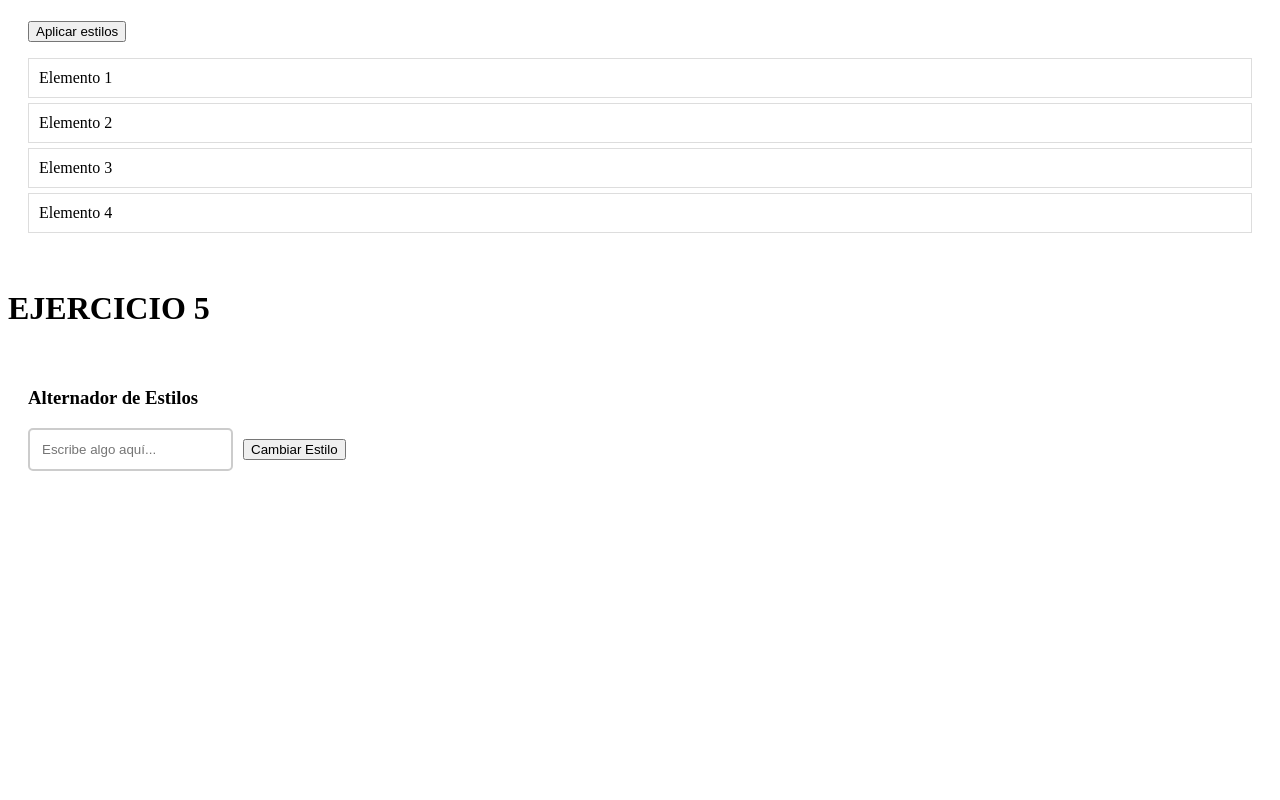
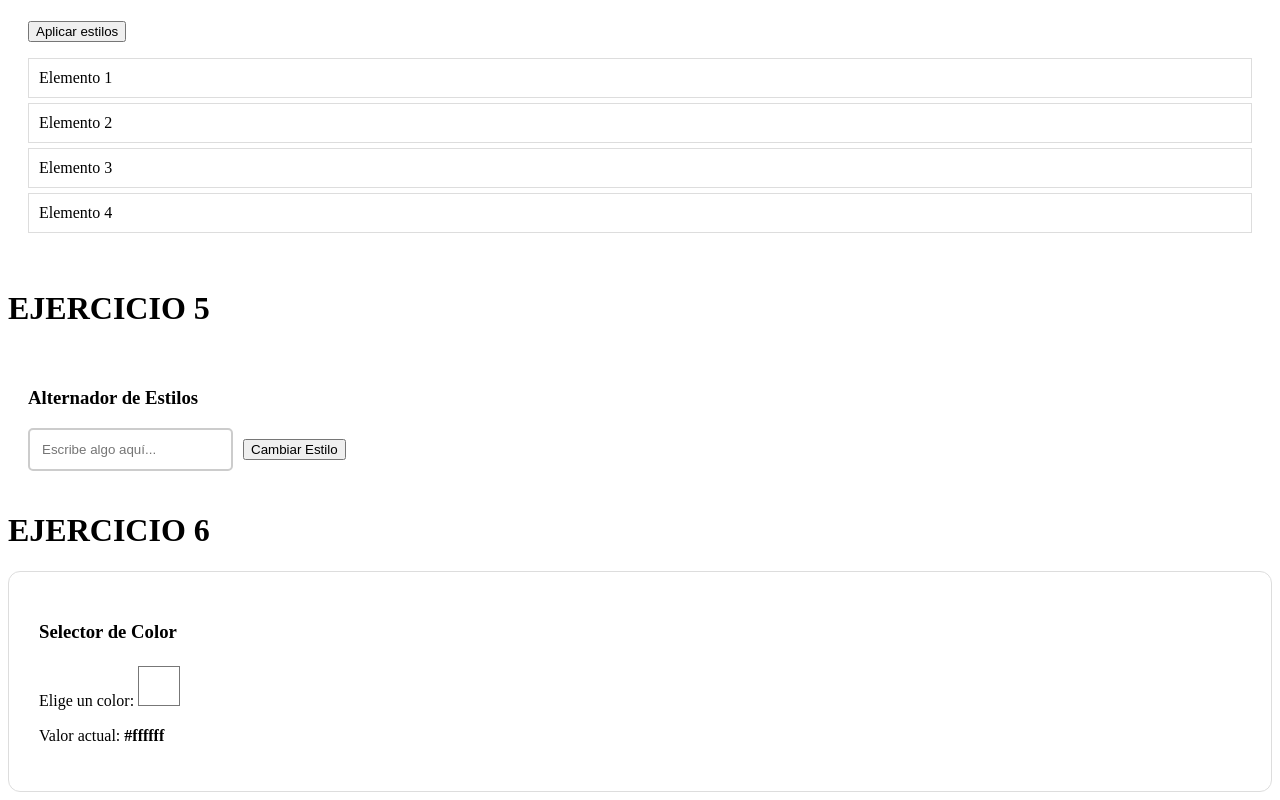
Before and after one commit to ShyWeyD0s/Angular-directivas-, an Angular app in the folder ejercicios/: page / in a window 1280 px wide. Shown: the part 638-1438 px from the top of the page. Before the commit the page ends 1137 px from the top, so only its background shows below. Built offline with nearby package versions, Linux system fonts and the light colour scheme.

Commit message:
ejercicio 6

```diff
--- a/ejercicios/src/app/app.html
+++ b/ejercicios/src/app/app.html
@@ -12,3 +12,6 @@
 
 <h1>EJERCICIO 5</h1>
 <app-ejercicio5></app-ejercicio5>
+
+<h1>EJERCICIO 6</h1>
+<app-ejercicio6></app-ejercicio6>
--- a/ejercicios/src/app/app.ts
+++ b/ejercicios/src/app/app.ts
@@ -4,10 +4,11 @@ import { Ejercicio2 } from './components/ejercicio2/ejercicio2';
 import { Ejercicio3 } from './components/ejercicio3/ejercicio3';
 import { Ejercicio4 } from './components/ejercicio4/ejercicio4';
 import { Ejercicio5 } from './components/ejercicio5/ejercicio5';
+import { Ejercicio6 } from './components/ejercicio6/ejercicio6';
 
 @Component({
   selector: 'app-root',
-  imports: [TareaComponent, Ejercicio2, Ejercicio3, Ejercicio4, Ejercicio5],
+  imports: [TareaComponent, Ejercicio2, Ejercicio3, Ejercicio4, Ejercicio5, Ejercicio6],
   templateUrl: './app.html',
   styleUrl: './app.css'
 })
--- /dev/null
+++ b/ejercicios/src/app/components/ejercicio6/ejercicio6.css
@@ -0,0 +1,14 @@
+.contenedor {
+    padding: 30px;
+    border-radius: 12px;
+    border: 1px solid #ddd;
+    transition: background-color 0.2s ease;
+}
+
+input[type="color"] {
+    border: none;
+    width: 50px;
+    height: 50px;
+    cursor: pointer;
+    background: none;
+}
--- /dev/null
+++ b/ejercicios/src/app/components/ejercicio6/ejercicio6.html
@@ -0,0 +1,8 @@
+<div class="contenedor" [style.background-color]="colorFondo">
+    <h3>Selector de Color</h3>
+
+    <label>Elige un color:</label>
+    <input type="color" [(ngModel)]="colorFondo">
+
+    <p>Valor actual: <strong>{{ colorFondo }}</strong></p>
+</div>
```
Also changed, not shown: ejercicios/src/app/components/ejercicio6/ejercicio6.ts (added, +15 -0 lines), 1 other file (tests, documents, lock files or other folders).
